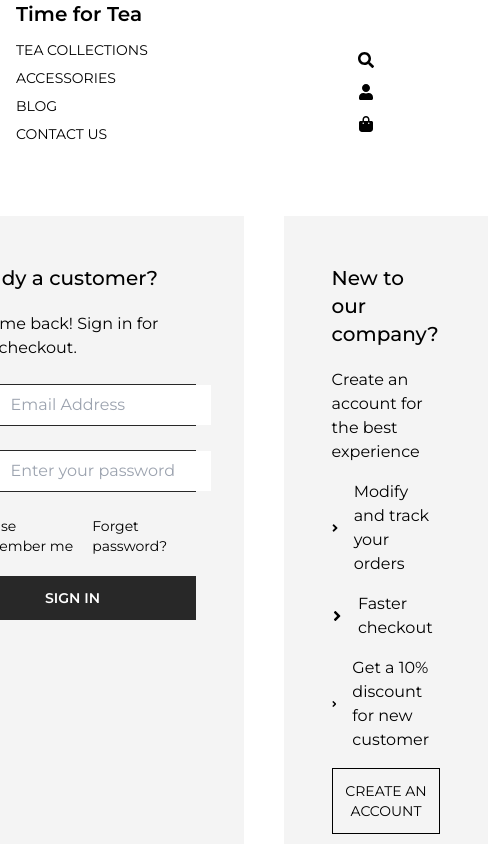
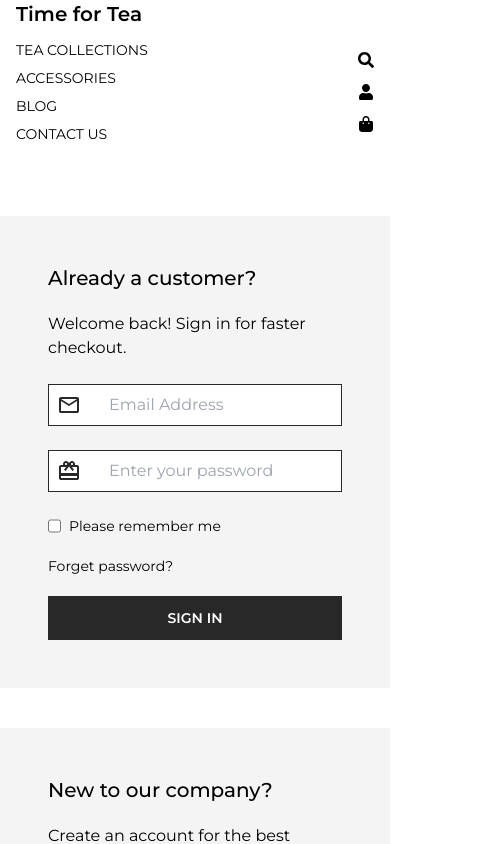
Before and after one commit to PraveenMahra/time-for-tea, a React (Vite) app: page /user in a window 390 px wide. Shown: the top 844 px of the page, 488 px wide, since content can reach past the window. Built offline with nearby package versions, Linux system fonts and the light colour scheme.

Commit message:
make responsive

```diff
--- a/src/pages/createAccount.jsx
+++ b/src/pages/createAccount.jsx
@@ -5,7 +5,7 @@ import Footer from "../components/footer/footer";
 
 const CreateAccountForm = () => {
   const divFlex = "flex flex-col my-4";
-  const input = "p-2 w-[350px] border";
+  const input = "p-2 w-full sm:w-[350px] border";
 
   const [formData, setFormData] = useState({
     name: "",
--- a/src/pages/resetPassword.jsx
+++ b/src/pages/resetPassword.jsx
@@ -6,7 +6,7 @@ import Navbar from "../components/navbar/navbar";
 
 const ForgetPasswordForm = () => {
   const heading = "text-xl text-center font-semibold mb-6";
-  const input = "p-2 outline-none mb-8 w-[350px]";
+  const input = "p-2 outline-none mb-8 w-full sm:w-[350px]";
   const form = "bg-[#f4f4f4] p-12 flex flex-col";
 
   const [formData, setFormData] = useState({
--- a/src/pages/signIn.jsx
+++ b/src/pages/signIn.jsx
@@ -6,8 +6,8 @@ import { Link } from "react-router-dom";
 import Button from "../components/button/button";
 
 const SignInForm = () => {
-  const formDiv = "flex gap-5 bg-[#fff] border border-[#282828] my-6 px-2";
-  const input = "p-2 outline-none";
+  const formDiv = "flex  gap-5 bg-[#fff] border border-[#282828] my-6 px-2";
+  const input = "p-2 w-full outline-none";
 
   const [formData, setFormData] = useState({
     email: "",
@@ -54,8 +54,8 @@ const SignInForm = () => {
   };
 
   return (
-    <section className="flex justify-center my-8 gap-10">
-      <div className="bg-[#f4f4f4] p-12">
+    <section className="flex flex-col lg:flex-row sm:items-center lg:items-start justify-center my-8 gap-10">
+      <div className="bg-[#f4f4f4] p-12 sm:w-[400px] lg:w-auto">
         <h2 className="text-xl mb-5 font-medium">Already a customer?</h2>
         <p>Welcome back! Sign in for faster checkout.</p>
 
@@ -89,7 +89,7 @@ const SignInForm = () => {
             />
           </div>
 
-          <div className="flex justify-between text-sm">
+          <div className="flex flex-col sm:flex-row justify-between text-sm">
             <div className="flex gap-2 mb-5">
               <input
                 className="cursor-pointer"
@@ -103,7 +103,9 @@ const SignInForm = () => {
               </label>
             </div>
 
-            <Link to="/forgetPassword"> Forget password? </Link>
+            <Link to="/forgetPassword" className="mb-5 sm:mb-0">
+              Forget password?
+            </Link>
           </div>
 
           <Button className="w-full" type="primary" name="SIGN IN" />
@@ -111,7 +113,7 @@ const SignInForm = () => {
       </div>
 
       <div>
-        <div className="bg-[#f4f4f4] p-12">
+        <div className="bg-[#f4f4f4] p-12 sm:w-[400px] lg:w-auto">
           <h2 className="font-medium text-xl mb-5">New to our company?</h2>
           <p className="mb-4">Create an account for the best experience</p>
           <div className="flex items-center gap-4 my-4">
```
